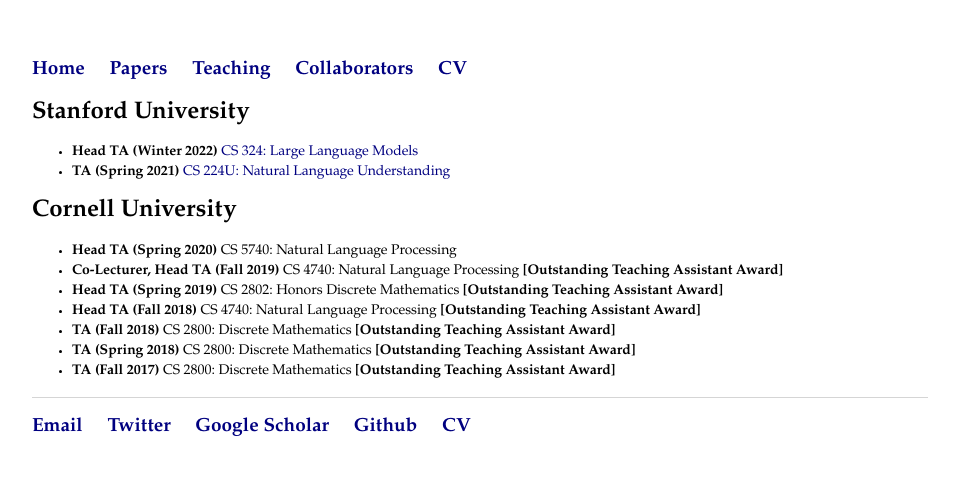
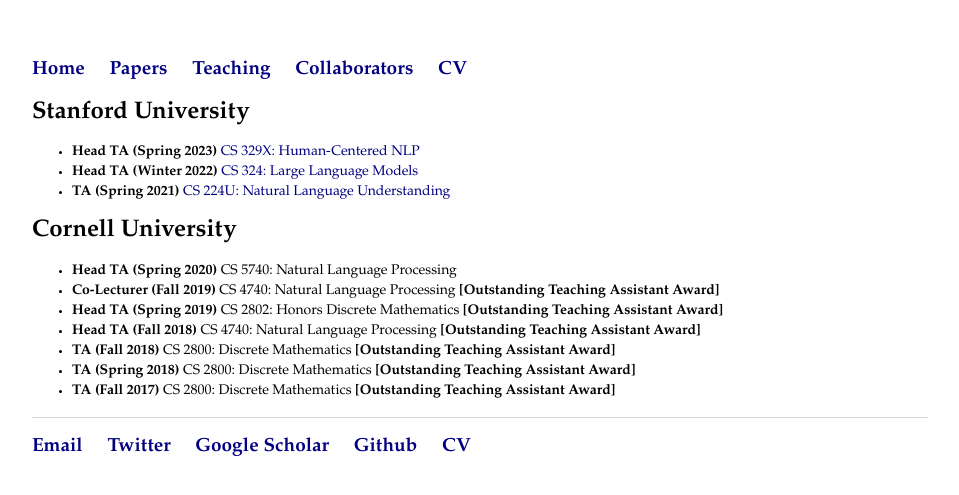
Before and after one commit to rishibommasani/rishibommasani.github.io, a Jekyll site: the page built from teaching/index.html, in a window 1280 px wide. Shown: the top 495 px of the page, without its empty margins (160-1119 px from the left). Built offline with Jekyll 4.4.1, drawn with Linux system fonts in a browser that asks for light colours; some of the changed lines change nothing that is shown.

Commit message:
Update index.html

```diff
--- a/teaching/index.html
+++ b/teaching/index.html
@@ -4,6 +4,7 @@
 ---
 	<h1>Stanford University</h1>
 	<ul>
+		<li> <b> Head TA (Spring 2023) </b> <a href="https://web.stanford.edu/class/cs329x/">CS 329X: Human-Centered NLP</a> </li>
 		<li> <b> Head TA (Winter 2022) </b> <a href="https://stanford-cs324.github.io/winter2022/">CS 324: Large Language Models</a> </li>
 		<li> <b> TA (Spring 2021) </b> <a href="http://web.stanford.edu/class/cs224u/">CS 224U: Natural Language Understanding</a> </li>
 	</ul>
@@ -11,7 +12,7 @@
 	<h1>Cornell University</h1>
 	<ul>
 		<li> <b> Head TA (Spring 2020) </b> CS 5740: Natural Language Processing </li>
-		<li> <b> Co-Lecturer, Head TA (Fall 2019) </b> CS 4740: Natural Language Processing <b>[Outstanding Teaching Assistant Award]</b> </li>
+		<li> <b> Co-Lecturer (Fall 2019) </b> CS 4740: Natural Language Processing <b>[Outstanding Teaching Assistant Award]</b> </li>
 		<li> <b> Head TA (Spring 2019) </b> CS 2802: Honors Discrete Mathematics <b>[Outstanding Teaching Assistant Award]</b> </li>
 		<li> <b> Head TA (Fall 2018) </b> CS 4740: Natural Language Processing <b>[Outstanding Teaching Assistant Award]</b> </li>
 		<li> <b> TA (Fall 2018) </b> CS 2800: Discrete Mathematics <b>[Outstanding Teaching Assistant Award]</b> </li>
```
